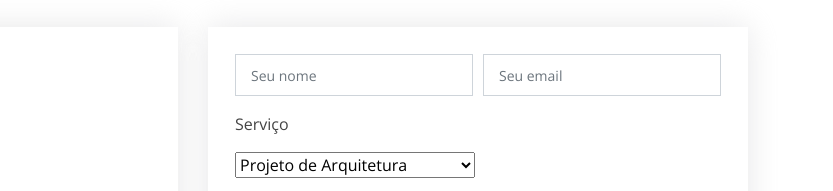
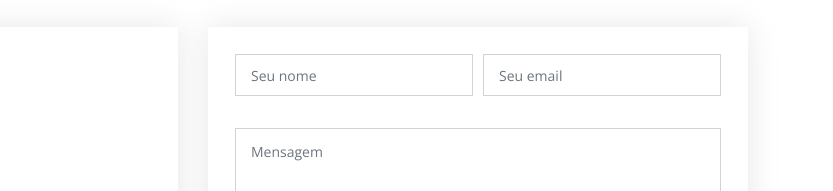
Before and after one commit to MarcosRixn/MarcosRixn, a plain HTML site: page index.html in a window 1280 px wide. Shown: the part 3294-3485 px from the top of the page, 447-1280 px from the left. Drawn offline with nearby package versions, Linux system fonts and the light colour scheme.

Commit message:
Update index.html

```diff
--- a/index.html
+++ b/index.html
@@ -326,18 +326,6 @@
                 </div>
               </div>
               <div class="form-group">
-                <p>Serviço</p>
-                <select name="select" id="selectService">
-                  <option value="ProjetodeArquitetura" class="selectElemento">Projeto de Arquitetura</option>
-                  <option value="ProjetoEletrico" class="selectElemento">Projeto Elétrico</option>
-                  <option value="ProjetoHidrossanitário" class="selectElemento">Projeto Hidrossanitário</option>
-                  <option value="ProjetodeInteriores" class="selectElemento">Projeto de Interiores</option>
-                  <option value="ProjetoEstrutural" class="selectElemento">Projeto Estrutural</option>
-                  <option value="Reformas" class="selectElemento">Reformas</option>
-                  <option value="LaudoTécnicoeConsultorias" class="selectElemento">Laudo Técnico e Consultorias</option>
-                  <option value="AcompanhamentodeObras" class="selectElemento">Acompanhamento de Obras</option>
-                  <option value="Urbanismo" class="selectElemento">Urbanismo</option>
-                </select>
               </div>
               <div class="form-group">
                 <textarea class="form-control" name="message" rows="6" data-rule="required" data-msg="Por favor digite algo" placeholder="Mensagem"></textarea>
```
